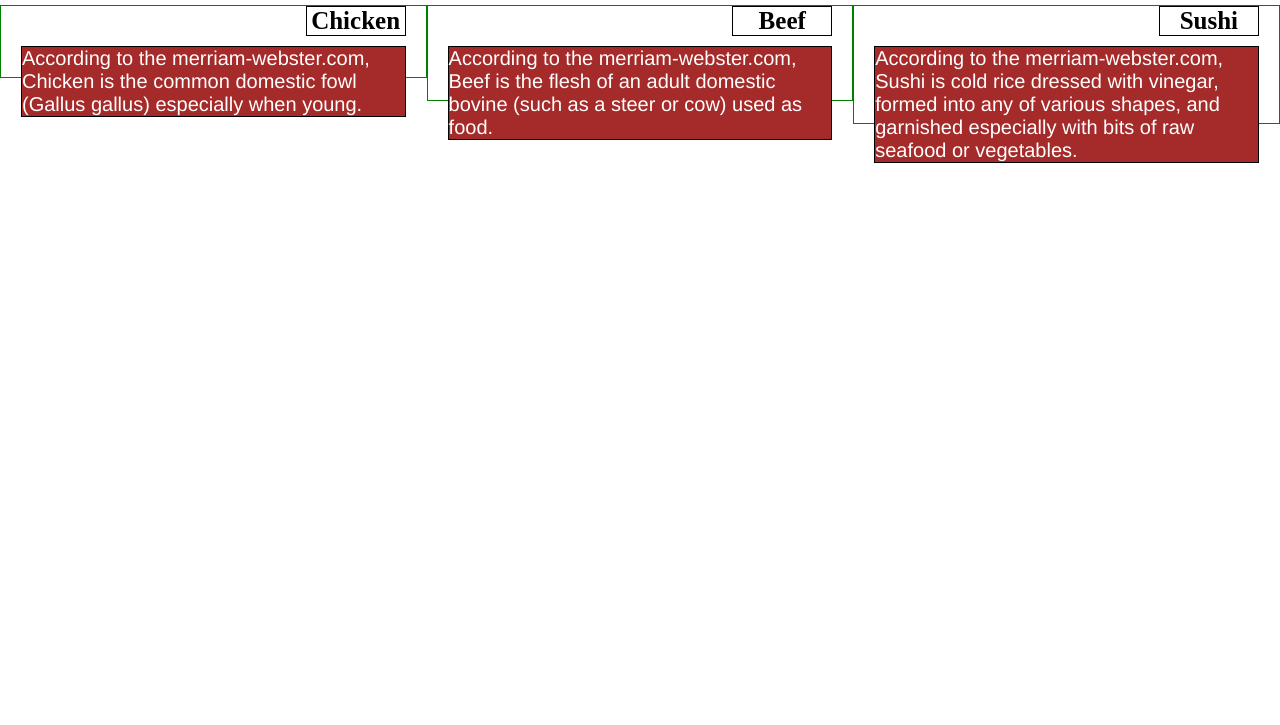
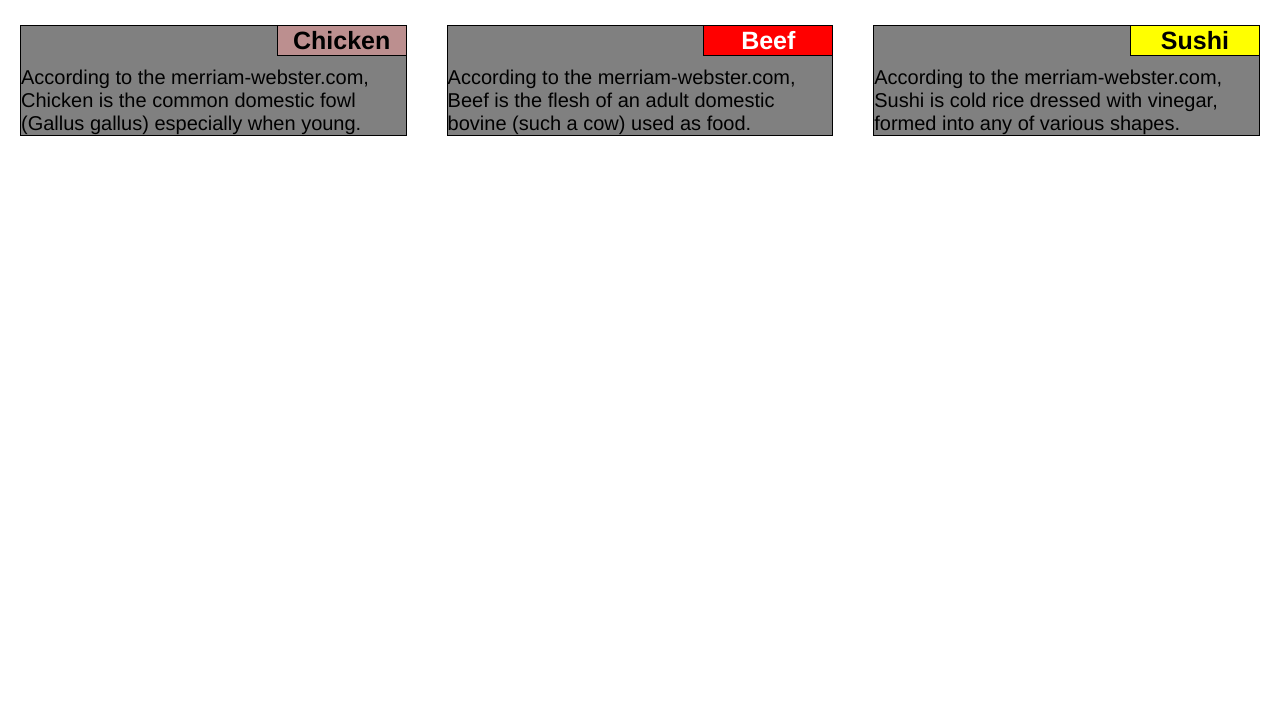
Before and after one commit to thiago-pinaffi/coursera-test, a plain HTML site: page module_2_solution/index.html in a window 1280 px wide. Shown: the part 75-800 px from the top of the page. Drawn offline with Linux system fonts and the light colour scheme.

Commit message:
finished

```diff
--- a/module_2_solution/css/stylus.css
+++ b/module_2_solution/css/stylus.css
@@ -3,23 +3,32 @@
     margin: 0;
     padding: 0;
     font-size: 20px;
+    font-family: Helvetica;
 }
 .main_title{
     font-size: 175%;
     text-align: center;
     margin-top: 20px;
+    color: black bold;
  }
 div.container{
    position:relative;
    top:0;
    right:0;
 }
+.internal_box{
+  background-color: gray;
+  margin-right: 20px;
+  margin-left: 20px;
+  margin-top: -40px;
+
+}
 h1{
    border: 1px solid black;
    position:absolute;
    top:0;
    right:0;
-   width: 100px;
+   width: 130px;
    margin-right: 20px;
    text-align:center;
    font-size: 125%;
@@ -27,28 +36,42 @@ h1{
 }
 p {
   border: 1px solid black;
-  background-color: #A52A2A;
   width: auto;
-  margin-right: 20px;
-  margin-left: 20px;
-  font-family: Helvetica;
-  color: white;
+  padding-top: 40px;
+
+  color: black;
+  position: relative;
 
 }
-.row{
-   margin-top:20px;
-   width: 100%;
-}
+
 .space{
     position: relative;
-    top: 40px;
+    margin-top: 40px;
+}
+
+.row{
+  width: 100%;
+}
+
+#ch_t{
+  background-color: rosybrown;
+  color: black;
+}
+#be_t{
+  background-color: red;
+  color: white;
+}
+#su_t{
+  background-color: yellow;
+  color: black;
 }
 
 /********** Large devices only **********/
 @media (min-width: 992px) {
   .col-lg-1, .col-lg-2, .col-lg-3, .col-lg-4, .col-lg-5, .col-lg-6, .col-lg-7, .col-lg-8, .col-lg-9, .col-lg-10, .col-lg-11, .col-lg-12 {
     float: left;
-    border: 1px solid green;
+
+    margin-top: 40px;
   }
   .col-lg-1 {
     width: 8.33%;
@@ -92,7 +115,9 @@ p {
 @media (min-width: 768px) and (max-width: 991px) {
   .col-md-1, .col-md-2, .col-md-3, .col-md-4, .col-md-5, .col-md-6, .col-md-7, .col-md-8, .col-md-9, .col-md-10, .col-md-11, .col-md-12 {
     float: left;
-    border: 1px solid green;
+
+    margin-top: 20px;
+
   }
   .col-md-1 {
     width: 8.33%;
@@ -105,12 +130,15 @@ p {
   }
   .col-md-4 {
     width: 33.33%;
+
+
   }
   .col-md-5 {
     width: 41.66%;
   }
   .col-md-6 {
     width: 50%;
+
   }
   .col-md-7 {
     width: 58.33%;
@@ -130,10 +158,15 @@ p {
   .col-md-12 {
     width: 100%;
   }
+  .col-md-6#tres{
+    width: 100%;
+  }
 }
 
-@media (max-width: 768px){
-    div.space#be{
-        top: 80px;
-    }
+@media (max-width: 767.99px) {
+  .col-md-1, .col-md-2, .col-md-3, .col-md-4, .col-md-5, .col-md-6, .col-md-7, .col-md-8, .col-md-9, .col-md-10, .col-md-11, .col-md-12 {
+    float: left;
+    width: 100%;
+    margin-top: 20px;
+  }
 }
--- a/module_2_solution/index.html
+++ b/module_2_solution/index.html
@@ -10,23 +10,32 @@
 
 <div class="row">
    <div class="col-lg-4 col-md-6 container">
-      <h1>Chicken</h1>
+    <div class="internal_box">
+      <h1 id="ch_t">Chicken</h1>
       <div class="space">
         <p id="ch">According to the merriam-webster.com, Chicken is the common domestic fowl (Gallus gallus) especially when young.</p>
       </div>
+    </div>
+
 
       </div>
    <div class="col-lg-4 col-md-6 container">
-      <h1>Beef</h1>
+    <div class="internal_box">
+      <h1 id="be_t">Beef</h1>
         <div class="space">
-            <p id="be">According to the merriam-webster.com, Beef is the flesh of an adult domestic bovine (such as a steer or cow) used as food.</p>
+            <p id="be">According to the merriam-webster.com, Beef is the flesh of an adult domestic bovine (such a cow) used as food.</p>
         </div>
     </div>
-   <div class="col-lg-4 col-md-6 container">
-      <h1>Sushi</h1>
+
+    </div>
+   <div id="tres" class="col-lg-4 col-md-6 container">
+    <div class="internal_box">
+      <h1 id="su_t">Sushi</h1>
       <div class="space">
-        <p id="su">According to the merriam-webster.com, Sushi is cold rice dressed with vinegar, formed into any of various shapes, and garnished especially with bits of raw seafood or vegetables.</p>
+        <p id="su">According to the merriam-webster.com, Sushi is cold rice dressed with vinegar, formed into any of various shapes.</p>
       </div>
+    </div>
+
 
       </div>
 </div>
```
